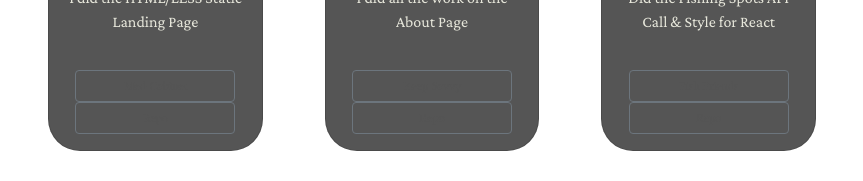
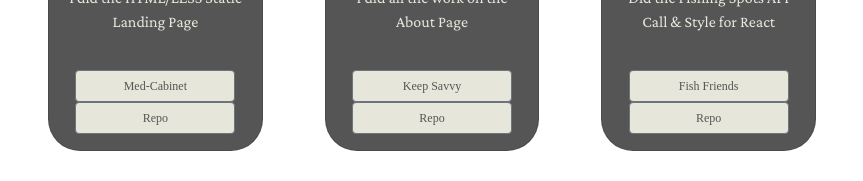
Before and after one commit to karapeoples/Portfolio-v1, a React (Create React App) app: page /projects in a window 1280 px wide. Shown: the part 598-779 px from the top of the page, without its empty margins (208-1071 px from the left). Built offline with nearby package versions, Linux system fonts and the light colour scheme; a web font is replaced by a local one.

Commit message:
More Buttons

```diff
--- a/src/App.css
+++ b/src/App.css
@@ -138,6 +138,8 @@ h1,h2,h3,h4,h5,h6{
   height: 3rem;
   display: block;
   margin: 0 auto;
+  background: var(--dark);
+  color: var(--ecru);
 }
 .copyright{
   color: var(--ecru);
@@ -180,7 +182,7 @@ iframe{
 .sc-btn{
   width: 10rem;
   margin: 0 auto;
-  background: var(--dark);
+  background: var(--ecru);
   color: var(--dark);
   font-family: var(--head);
   font-size: .75rem;
```
